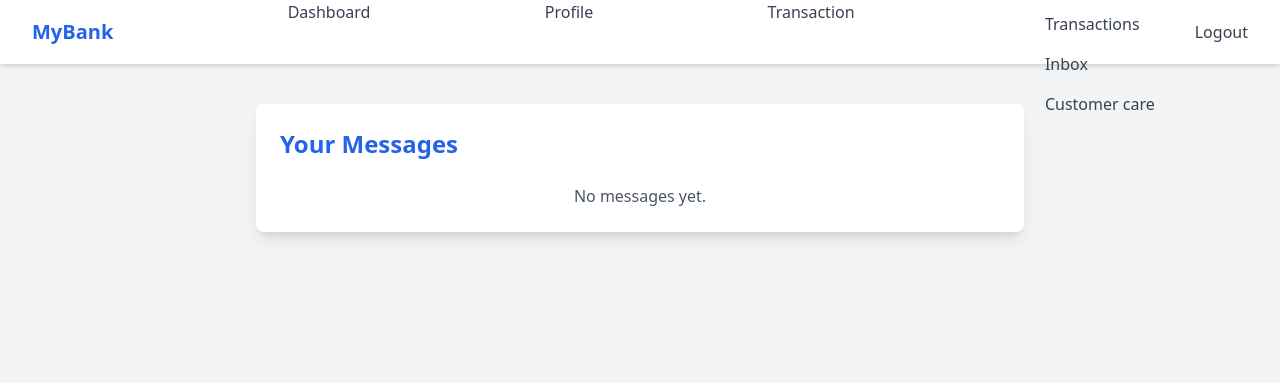
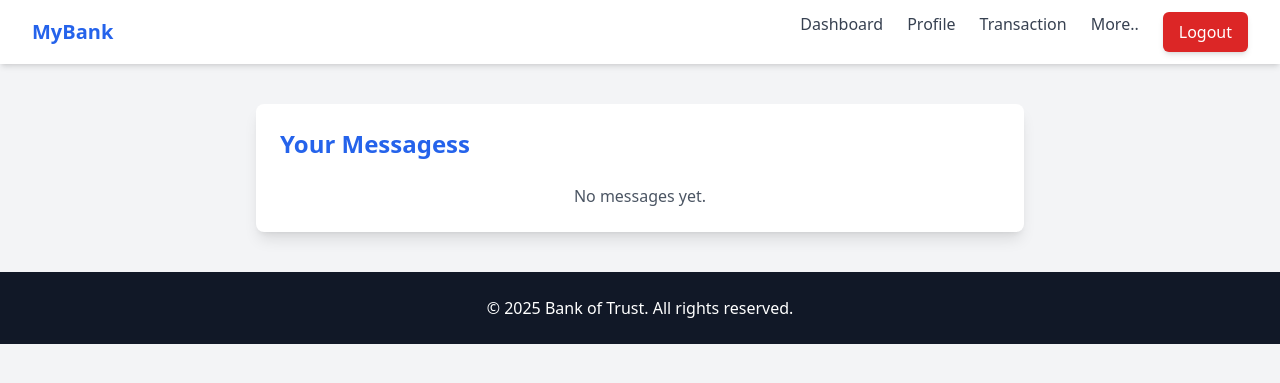
Before and after one commit to GodsplanElot/BOAclone, a Django app: page /messaging/messages/ in a window 1280 px wide. Shown: the top 383 px of the page. Run offline with Django 5.2, Linux system fonts and the light colour scheme; a user stored in the database is signed in; data comes from the database, SQL or seed files in the repository; some libraries are stand-ins or nearby versions.

Commit message:
Modify inbox page

```diff
--- a/boa/messaging/templates/messaging/messages.html
+++ b/boa/messaging/templates/messaging/messages.html
@@ -1,106 +1,11 @@
-{% load static %}
-<!DOCTYPE html>
-<html lang="en">
-<head>
-    <meta charset="UTF-8">
-    <meta name="viewport" content="width=device-width, initial-scale=1.0">
-    <title>Inbox</title>
-    <script src="https://cdn.tailwindcss.com"></script>
-  <!--   <script defer src="https://cdn.jsdelivr.net/npm/alpinejs@3.x.x/dist/cdn.min.js"></script> -->
-    <style>
-        .primary-color { color: #d40000; }
-        .secondary-color { color: #0033a0; }
-        .accent-color { color: #008000; }
-        .highlight-card { background: linear-gradient(135deg, #0033a0, #002080); color: white; }
-    </style>
-</head>
-<body class="bg-gray-100">
-    <!-- Navbar -->
+{% extends "bankPages/sbase.html" %}
 
-    <nav class="bg-white shadow-md">
-        <div class="max-w-7xl mx-auto px-4 sm:px-6 lg:px-8">
-            <div class="flex justify-between h-16">
-                <div class="flex items-center">
-                    <span class="text-xl font-bold text-blue-600">MyBank</span>
-                </div>
+{% block title %} {{ user.username }} - Inbox {% endblock %}
 
-                <!-- Desktop Menu -->
-
-     <!-- Desktop Menu -->
-
-
-                    <!-- About without dropdown -->
-                    <a href="{% url 'dashboard' %}" class="text-gray-700 hover:text-blue-600">Dashboard</a>
-                    <!-- Services without dropdown -->
-                    <a href="{% url 'profile' %}" class="text-gray-700 hover:text-blue-600">Profile</a>
-                    <!-- Services without dropdown -->
-                    <a href="{% url 'transactions' %}" class="text-gray-700 hover:text-blue-600">Transaction</a>
-
-                    <div class="hidden md:flex space-x-6 items-center">
-                        <!-- Home with Dropdown -->
-                        <div class="relative">
-                            <button onclick="toggleDropdown('home-dropdown')" class="text-gray-700 hover:text-blue-600">More..</button>
-
-                                <a href="{% url 'deposit' %}" class="block px-4 py-2 text-gray-700 hover:bg-gray-200">Deposit</a>
-
-
-                                <a href="{% url 'transactions' %}" class="block px-4 py-2 text-gray-700 hover:bg-gray-200">Transactions</a>
-
-
-                                <a href="{% url 'user_messages' %}" class="block px-4 py-2 text-gray-700 hover:bg-gray-200">Inbox</a>
-
-
-                                <a href="{% url 'send_support_message' %}" class="block px-4 py-2 text-gray-700 hover:bg-gray-200">Customer care</a>
-
-                        </div>
-
-                    <a href="{% url 'logout' %}" class="text-gray-700 hover:text-blue-600">Logout</a>
-                </div>
-
-                <!-- Mobile Menu Button -->
-                <div class="md:hidden flex items-center">
-                    <button id="menu-btn" class="focus:outline-none">
-                        <svg class="w-6 h-6 text-gray-700" fill="none" stroke="currentColor" viewBox="0 0 24 24"
-                            xmlns="http://www.w3.org/2000/svg">
-                            <path stroke-linecap="round" stroke-linejoin="round" stroke-width="2"
-                                d="M4 6h16M4 12h16M4 18h16"></path>
-                        </svg>
-                    </button>
-                </div>
-            </div>
-        </div>
-
-        <!-- Mobile Menu -->
-        <div id="mobile-menu" class="hidden md:hidden bg-white shadow-md">
-            <!-- About without dropdown -->
-            <a href="{% url 'dashboard' %}" class="block px-4 py-2 text-gray-700 hover:bg-gray-200">Dashboard</a>
-            <!-- Services without dropdown -->
-            <a href="{% url 'profile' %}" class="block px-4 py-2 text-gray-700 hover:bg-gray-200">Profile</a>
-            <!-- Services without dropdown -->
-            <a href="{% url 'transactions' %}" class="block px-4 py-2 text-gray-700 hover:bg-gray-200">Transactions</a>
-
-            <!-- Home with Dropdown -->
-            <div>
-                <button class="w-full text-left px-4 py-2 text-gray-700 hover:bg-gray-200 flex justify-between items-center"
-                    onclick="toggleDropdown('mobile-home-dropdown')">
-                    More..
-                    <span>▼</span>
-                </button>
-                <div id="mobile-home-dropdown" class="hidden bg-gray-100">
-                    <a href="{% url 'deposit' %}" class="block px-4 py-2 text-gray-700 hover:bg-gray-300">Deposit</a>
-                    <a href="{% url 'transactions' %}" class="block px-4 py-2 text-gray-700 hover:bg-gray-300">Transactions</a>
-                    <a href="{% url 'withdrawal_request' %}" class="block px-4 py-2 text-gray-700 hover:bg-gray-300">Withdrawal</a>
-                    <a href="{% url 'user_messages' %}" class="block px-4 py-2 text-gray-700 hover:bg-gray-300">Inbox</a>
-                    <a href="{% url 'send_support_message'%}" class="block px-4 py-2 text-gray-700 hover:bg-gray-300">Customer Care</a>
-                </div>
-            </div>
-
-            <a href="{% url 'logout' %}" class="block px-4 py-2 text-gray-700 hover:bg-gray-200">Logout</a>
-        </div>
-    </nav>
+{% block content %}
 
     <div class="max-w-3xl mx-auto mt-10 p-6 bg-white shadow-lg rounded-lg">
-        <h1 class="text-2xl font-bold text-blue-600 mb-4">Your Messages</h1>
+        <h1 class="text-2xl font-bold text-blue-600 mb-4">Your Messagess</h1>
 
         {% if messages %}
             <ul class="space-y-4">
@@ -123,25 +28,4 @@
     </div>
 
 
-        <!-- JavaScript -->
-        <script>
-            document.addEventListener("DOMContentLoaded", function () {
-                const menuBtn = document.getElementById("menu-btn");
-                const mobileMenu = document.getElementById("mobile-menu");
-
-                menuBtn.addEventListener("click", function () {
-                    mobileMenu.classList.toggle("hidden");
-                });
-            });
-
-            function toggleDropdown(id) {
-                document.querySelectorAll(".absolute").forEach(dropdown => {
-                    if (dropdown.id !== id) {
-                        dropdown.classList.add("hidden");
-                    }
-                });
-                document.getElementById(id).classList.toggle("hidden");
-            }
-        </script>
-</body>
-</html>
+{% endblock %}
```
